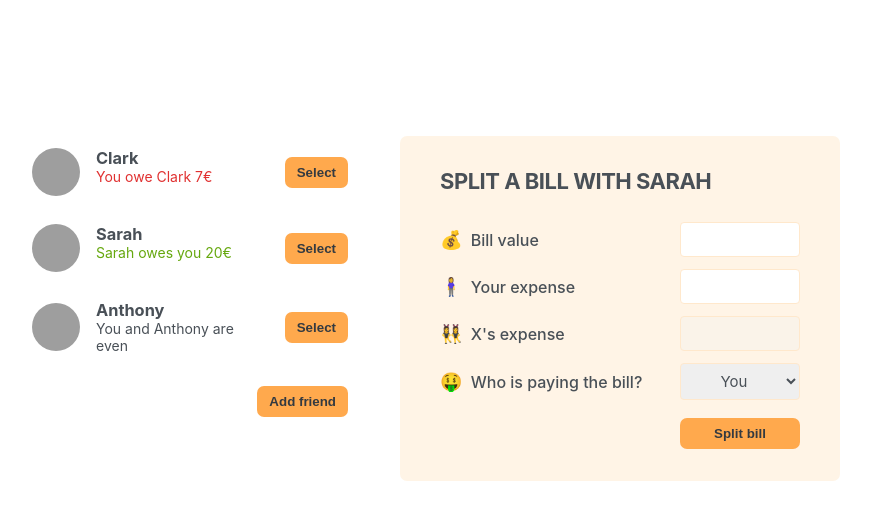
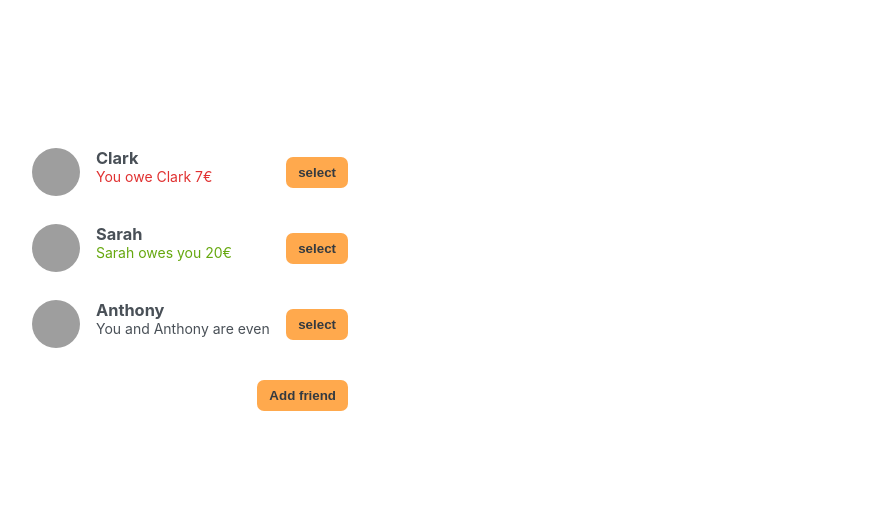
Before and after one commit to SenseiZarkoDukic/eat-n-split, a React (Create React App) app: page / in a window 1280 px wide. Shown: the top 520 px of the page, without its empty margins (210-1081 px from the left). Built offline with nearby package versions, Linux system fonts and the light colour scheme; grey boxes are pictures that could not be loaded.

Commit message:
Setted handleSeletion function, so on select we can open splitBill form

```diff
--- a/src/App.js
+++ b/src/App.js
@@ -31,36 +31,42 @@
 export default function App() {
   const [friends, setFriends] = useState(initialFriends);
   const [showAddFriend, setShowAddFriend] = useState(false);
+  const [selectedFriend, setSelectedFriend] = useState(null);
+
+  function handleSelection(friend) {
+    setSelectedFriend(friend);
+  }
   function handleShowAddFriend() {
     setShowAddFriend((show) => !show);
   }
-  function handleAddFriend (friend) {
-    setFriends(friends=>[...friends, friend])
-    setShowAddFriend(false)
+  function handleAddFriend(friend) {
+    setFriends((friends) => [...friends, friend]);
+    setShowAddFriend(false);
   }
 
   return (
     <div className="app">
       <div className="sidebar">
-        <FriendsList friends={friends} onShowAddFriend={setShowAddFriend} />
+        <FriendsList
+          friends={friends}
+          onShowAddFriend={setShowAddFriend}
+          onSelection={handleSelection}
+          selectedFriend={selectedFriend}
+        />
         {showAddFriend && (
-          <FormAddFriend
-
-            onAddFriends={handleAddFriend}
-            friends={friends}
-          />
+          <FormAddFriend onAddFriends={handleAddFriend} friends={friends} />
         )}
 
         <Button onClick={handleShowAddFriend}>
           {!showAddFriend ? "Add friend" : "Close"}
         </Button>
       </div>
-      <FormSplitBill />
+      {selectedFriend && <FormSplitBill selectedFriend={selectedFriend} />}
     </div>
   );
 }
 
-function FriendsList({ friends, onFriends }) {
+function FriendsList({ friends, onSelection, selectedFriend }) {
   return (
     <div>
       <ul>
@@ -71,6 +77,8 @@
             src={friend.image}
             balance={friend.balance}
             friend={friend}
+            onSelection={onSelection}
+            selectedFriend={selectedFriend}
           />
         ))}
       </ul>
@@ -78,7 +86,7 @@
   );
 }
 
-function Friend({ name, src, balance }) {
+function Friend({ friend, name, src, balance, onSelection, selectedFriend }) {
   return (
     <>
       <li>
@@ -94,7 +102,7 @@
             <p>You and {name} are even</p>
           )}
         </div>
-        <Button>Select</Button>
+        <Button onClick={() => onSelection(friend)}>select</Button>
       </li>
     </>
   );
@@ -117,7 +125,6 @@
       balance: 0,
     };
     onAddFriends(newFriend);
-    console.log(newFriend);
 
     setName("");
     setImage("https://i.pravatar.cc/48");
@@ -142,23 +149,25 @@
   );
 }
 
-function FormSplitBill(friend) {
+function FormSplitBill({ selectedFriend }) {
   return (
+    <>
       <form className="form-split-bill">
-      <h2>SPLIT A BILL WITH SARAH</h2>
+        <h2>SPLIT A BILL WITH {selectedFriend.name}</h2>
         <label>💰 Bill value</label>
         <input type="text" />
         <label>🧍‍♀️ Your expense</label>
         <input type="text" />
 
-      <label>👯‍♀️ X's expense</label>
+        <label>👯‍♀️ {selectedFriend.name}'s expense</label>
         <input type="text" disabled />
         <label>🤑 Who is paying the bill?</label>
         <select>
           <option value="user">You</option>
-        <option value="friend">X</option>
+          <option value="friend">{selectedFriend.name}</option>
         </select>
         <Button>Split bill</Button>
       </form>
+    </>
   );
 }
```
Lines whose indentation alone changed are shown as unchanged.
